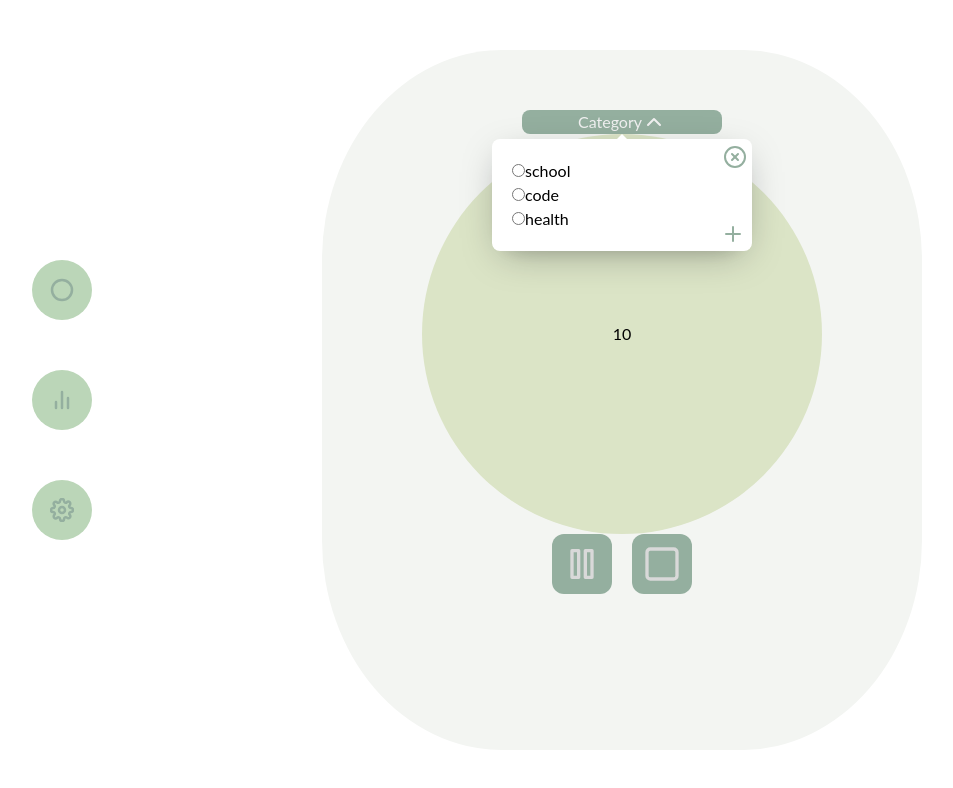
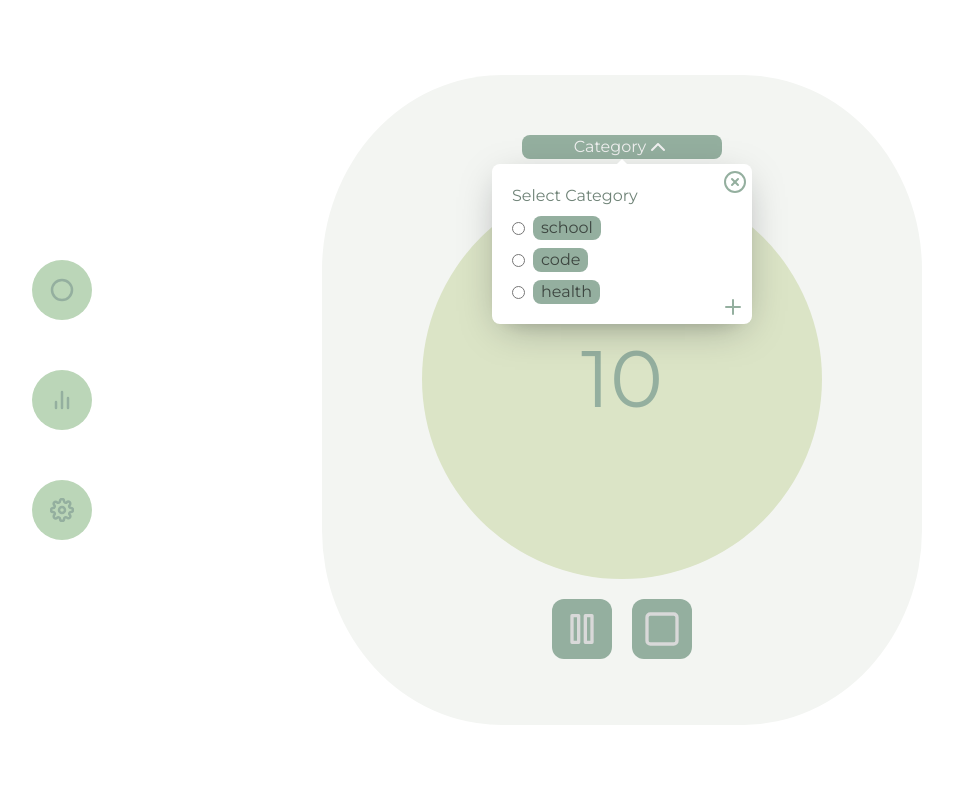
Before and after one commit to brrkrmn/session, a React (Create React App) app in the folder my-app/: page / in a window 1280 px wide. Both pictures are taken after a click on the button "Category". Shown: the top 788 px of the page, without its empty margins (18-971 px from the left). Built offline with nearby package versions, Linux system fonts and the light colour scheme.

Commit message:
style modal

```diff
--- a/my-app/public/index.html
+++ b/my-app/public/index.html
@@ -3,6 +3,9 @@
   <head>
     <meta charset="utf-8" />
     <link rel="icon" href="%PUBLIC_URL%/favicon.ico" />
+    <link rel="preconnect" href="https://fonts.googleapis.com">
+    <link rel="preconnect" href="https://fonts.gstatic.com" crossorigin>
+    <link href="https://fonts.googleapis.com/css2?family=Montserrat:wght@100;400&display=swap" rel="stylesheet">
     <meta name="viewport" content="width=device-width, initial-scale=1" />
     <meta name="theme-color" content="#000000" />
     <meta
--- a/my-app/src/components/CategoryModal/CategoryModal.js
+++ b/my-app/src/components/CategoryModal/CategoryModal.js
@@ -32,19 +32,19 @@ function CategoryModal({ toggleIsModalOpen }) {
           <div className={styles.backdrop} />
           <div className={styles.dialog}>
             <form onSubmit={handleSubmit} className={styles.form}>
-              <label htmlFor="category-name">
-                Category Name:
-              </label>
+              <legend className={styles.legend}>New Category</legend>
               <input
                 ref={inputRef}
                 id="category-name"
                 value={newCategoryName}
+                placeholder="Name"
                 onChange={event => {
                   setNewCategoryName(event.target.value)
                 }}
               />
 
-              <label htmlFor="category-color">Color</label>
+              <label htmlFor="category-color">
+                Color:
                 <input
                   type="color"
                   id="category-color"
@@ -53,8 +53,10 @@ function CategoryModal({ toggleIsModalOpen }) {
                     setNewCategoryColor(event.target.value)
                   }}
                 />
+              </label>
+
               <button className={styles.saveButton}>
-              Add Category
+                Add
               </button>
             </form>
 
--- a/my-app/src/components/CategoryModal/CategoryModal.module.css
+++ b/my-app/src/components/CategoryModal/CategoryModal.module.css
@@ -14,24 +14,25 @@
 
 .dialog {
     width: 300px;
-    height: 250px;
+    height: 200px;
+    padding: 20px;
 
     position: relative;
     background: white;
     border-radius: 8px;
-    padding: 32px;
 }
 
 .closeButton {
     height: 25px;
     width: 25px;
 
+    position: absolute;
+    top: 20px;
+    right: 20px;
+
     border: none;
     background-color: transparent;
-
-    position: absolute;
-    top: 10px;
-    right: 10px;
+    cursor: pointer;
 }
 
 .closeButton svg {
@@ -44,19 +45,47 @@
 }
 
 .form {
+    height: 100%;
     display: flex;
     flex-direction: column;
+    justify-content: center;
+    gap: 8px;
+}
+
+.legend {
+    position: absolute;
+    top: 20px;
+
+    font-size: large;
+    color:#94AF9F;
 }
 
 .form input {
     border: 1px solid #94AF9F;
+    border-radius: 8px;
+    text-align: center;
+    color: #94AF9F;
+    cursor: pointer;
+}
+
+.form label {
+    color: #94AF9F;
+    cursor: pointer;
 }
 
 .saveButton {
+    width: 70%;
     position: absolute;
-    bottom: 10px;
-    right: 10px;
+    bottom: 14px;
+    left: 50%;
+    transform: translateX(-50%);
+    cursor: pointer;
 
     border: none;
-    background-color:#94AF9F
+    border-radius: 8px;
+    background-color:#94AF9F;
+    color: #ececec;
 }
+.saveButton:hover{
+    background-color: #6f8377;
+}
--- a/my-app/src/components/CategoryPopover/CategoryPopover.js
+++ b/my-app/src/components/CategoryPopover/CategoryPopover.js
@@ -17,12 +17,12 @@ function CategoryPopover({ toggleIsModalOpen }) {
       </Popover.Trigger>
       <Popover.Portal>
         <Popover.Content className={styles.content}>
-          <form>
+          <form className={styles.form}>
+            <legend className={styles.legend}>Select Category</legend>
             {categories.map((category) => {
               return (
-                <div key={category.id}>
+                <div className={styles.categoryItem} key={category.id}>
                   <input
-
                     className={styles.input}
                     type="radio"
                     name="category"
@@ -33,7 +33,7 @@ function CategoryPopover({ toggleIsModalOpen }) {
                       setSelectedCategory(event.target.value)
                     }}
                   />
-                  <label htmlFor={category}>{category.name}</label>
+                  <label htmlFor={category} className={styles.label}>{category.name}</label>
                 </div>
               )
             })}
--- a/my-app/src/components/CategoryPopover/Popover.module.css
+++ b/my-app/src/components/CategoryPopover/Popover.module.css
@@ -90,6 +90,28 @@
     transform: rotate(90deg);
 }
 
+.form {
+    display: flex;
+    flex-direction: column;
+    gap: 8px;
+}
+.legend {
+    color:#6f8377
+}
+.categoryItem {
+    width: fit-content;
+    display: flex;
+    align-items: center;
+    gap: 8px;
+}
+
 .input {
-    accent-color: green;
+    accent-color:#94AF9F;
 }
+
+.label {
+    padding: 0px 8px;
+    background-color: #94AF9F;
+    border-radius: 8px;
+    color:#3d4640
+}
--- a/my-app/src/components/SessionPlayground/SessionPlayground.module.css
+++ b/my-app/src/components/SessionPlayground/SessionPlayground.module.css
@@ -1,11 +1,12 @@
 .playgroundWrapper {
     padding: 60px;
     width: 600px;
-    height: 700px;
+    height: 650px;
 
     background-color: #F3F5F2;
     border-radius: 30%;
 
     display: flex;
     flex-direction: column;
+    gap: 20px;
 }
--- a/my-app/src/components/Timer/Timer.module.css
+++ b/my-app/src/components/Timer/Timer.module.css
@@ -10,4 +10,7 @@
     display: flex;
     justify-content: center;
     align-items: center;
+
+    font-size: 80px;
+    color: #94AF9F;
 }
--- a/my-app/src/components/TimerButtons/TimerButtons.module.css
+++ b/my-app/src/components/TimerButtons/TimerButtons.module.css
@@ -16,6 +16,9 @@
     align-items: center;
     justify-content: center;
 }
+.button:hover {
+    background-color: #6f8377;
+}
 
 .button svg {
     width: 40px;
--- a/my-app/src/index.css
+++ b/my-app/src/index.css
@@ -19,7 +19,7 @@ body {
   line-height: 1.5;
   padding: 50px;
   -webkit-font-smoothing: antialiased;
-  font-family: 'Lato', sans-serif;
+  font-family: 'Montserrat', sans-serif;
 }
 img,
 picture,
```
Lines whose indentation alone changed are shown as unchanged.
